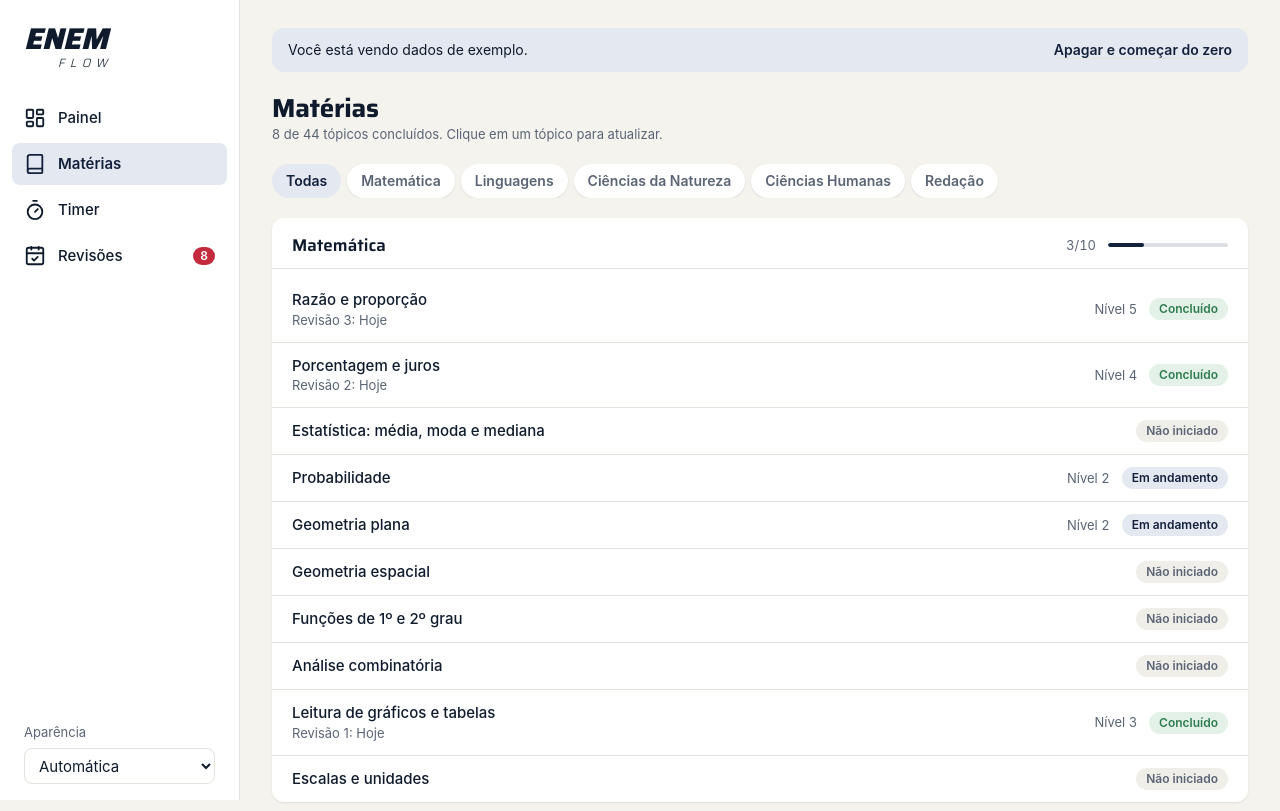
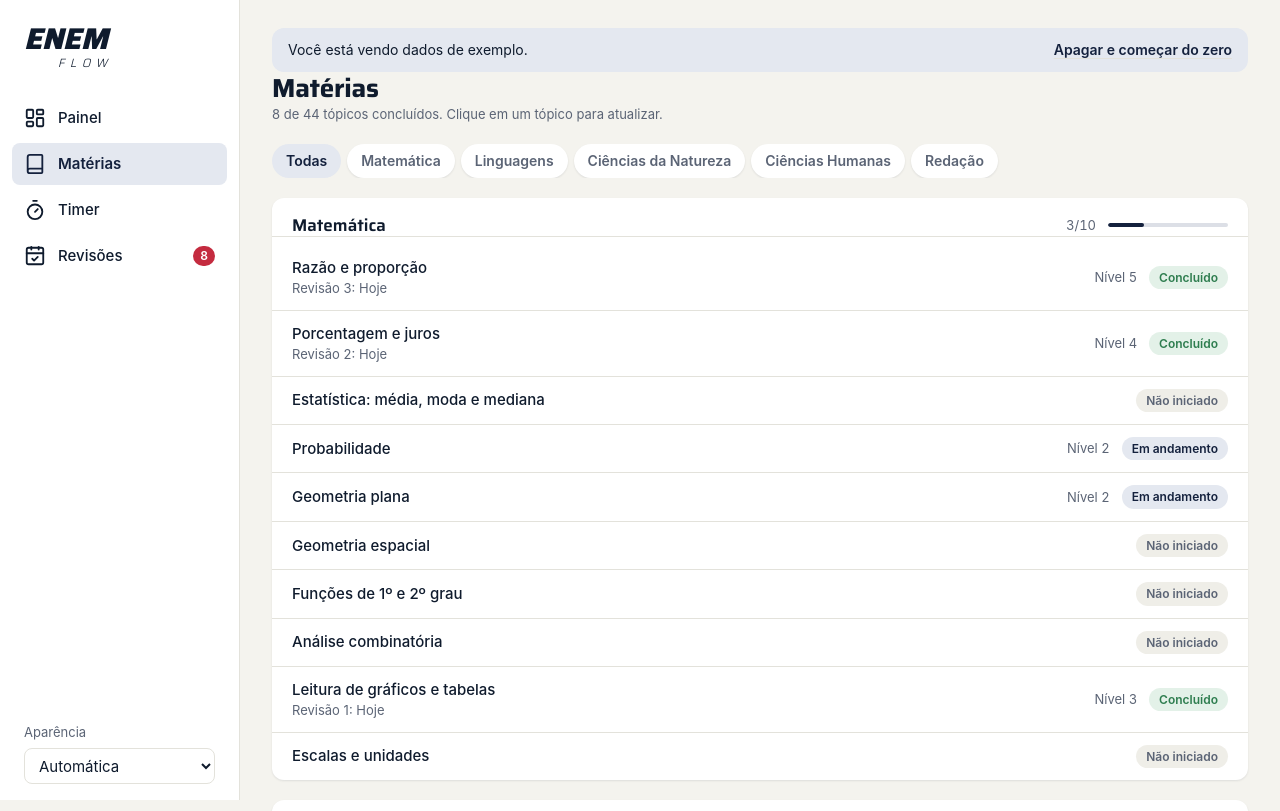
Before and after one commit to gabriel70530-a11y/Flow, a Next.js app: page /materias in a window 1280 px wide. Shown: the top 811 px of the page. Built offline with nearby package versions, Linux system fonts and the light colour scheme.

Commit message:
fix: match prototype spacing and line heights
Co-Authored-By: Claude Opus 5.5 <noreply@anthropic.com>

```diff
--- a/app/globals.css
+++ b/app/globals.css
@@ -75,6 +75,10 @@
   --shadow-card: var(--card-shadow);
   --font-sans: -apple-system, BlinkMacSystemFont, "Segoe UI", Roboto, Helvetica, Arial, sans-serif;
   --font-heading: var(--font-display), "Arial Black", system-ui, sans-serif;
+  /* O protótipo herda line-height 1.45 do body em todos os tamanhos pequenos. */
+  --text-xs--line-height: 1.45;
+  --text-sm--line-height: 1.45;
+  --text-base--line-height: 1.45;
   /* md: acima disso, barra lateral; abaixo, barras do celular. lg: grids em duas colunas. */
   --breakpoint-md: 761px;
   --breakpoint-lg: 1001px;
--- a/components/materias/MateriasScreen.tsx
+++ b/components/materias/MateriasScreen.tsx
@@ -60,7 +60,7 @@ export function MateriasScreen() {
         const done = topics.filter((topic) => progressOf(progress, topic.id).status === "concluido").length;
         return (
           <Card key={area.id} flush>
-            <CardHeader flush title={area.name} className="mb-0 border-b border-line pb-3">
+            <CardHeader flush title={area.name} className="border-b border-line">
               <div className="flex items-center gap-3">
                 <span className="text-[13px] text-muted tabular-nums">
                   {done}/{topics.length}
--- a/components/shell/DemoNotice.tsx
+++ b/components/shell/DemoNotice.tsx
@@ -28,7 +28,7 @@ export function DemoNotice() {
   };
 
   return (
-    <div className="mb-5 flex flex-wrap items-center justify-between gap-3 rounded-xl bg-accent-soft px-4 py-3 text-sm">
+    <div className="flex flex-wrap items-center justify-between gap-3 rounded-xl bg-accent-soft px-4 py-3 text-sm">
       <span>Você está vendo dados de exemplo.</span>
       <button type="button" onClick={handleClick} className={linkStyles}>
         {confirming ? "Clique de novo para confirmar" : "Apagar e começar do zero"}
--- a/components/ui/Drawer.tsx
+++ b/components/ui/Drawer.tsx
@@ -45,7 +45,7 @@ export function Drawer({ open, onClose, eyebrow, title, children }: DrawerProps)
         <div className="mb-6 flex items-start justify-between gap-3">
           <div>
             <span className="text-[13px] text-muted">{eyebrow}</span>
-            <h2 id={titleId} className="mt-1 text-xl">
+            <h2 id={titleId} className="mt-1 text-[20px]">
               {title}
             </h2>
           </div>
--- a/components/ui/ListRow.tsx
+++ b/components/ui/ListRow.tsx
@@ -9,7 +9,7 @@ interface ListRowProps {
 }
 
 export function ListRow({ title, subtitle, end, onClick, compact = false }: ListRowProps) {
-  const className = `flex w-full items-center gap-3 text-left ${compact ? "py-2.5" : "px-4 py-3 md:px-5"}`;
+  const className = `flex w-full items-center gap-3 border-t border-line text-left ${compact ? "py-2.5" : "px-4 py-3 md:px-5"}`;
   const content = (
     <>
       <div className="min-w-0 flex-1">
@@ -21,7 +21,7 @@ export function ListRow({ title, subtitle, end, onClick, compact = false }: List
   );
 
   return (
-    <li className="border-t border-line first:border-t-0">
+    <li className="first:*:border-t-0">
       {onClick ? (
         <button type="button" onClick={onClick} className={`${className} hover:bg-hover`}>
           {content}
```
